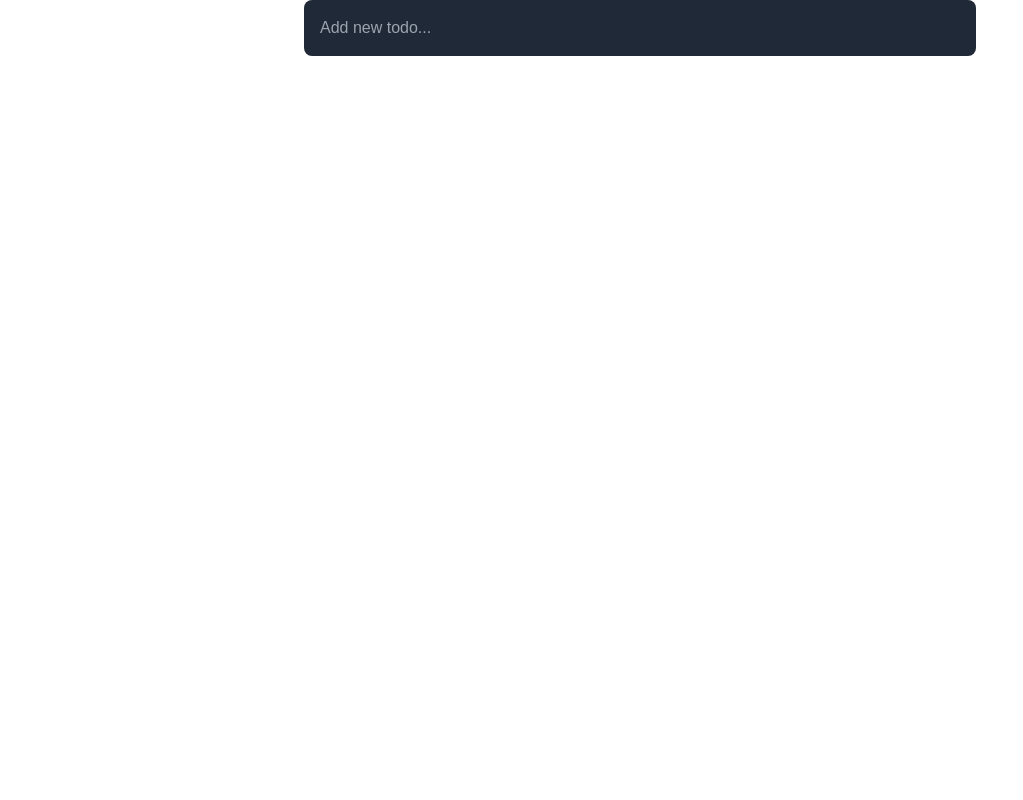
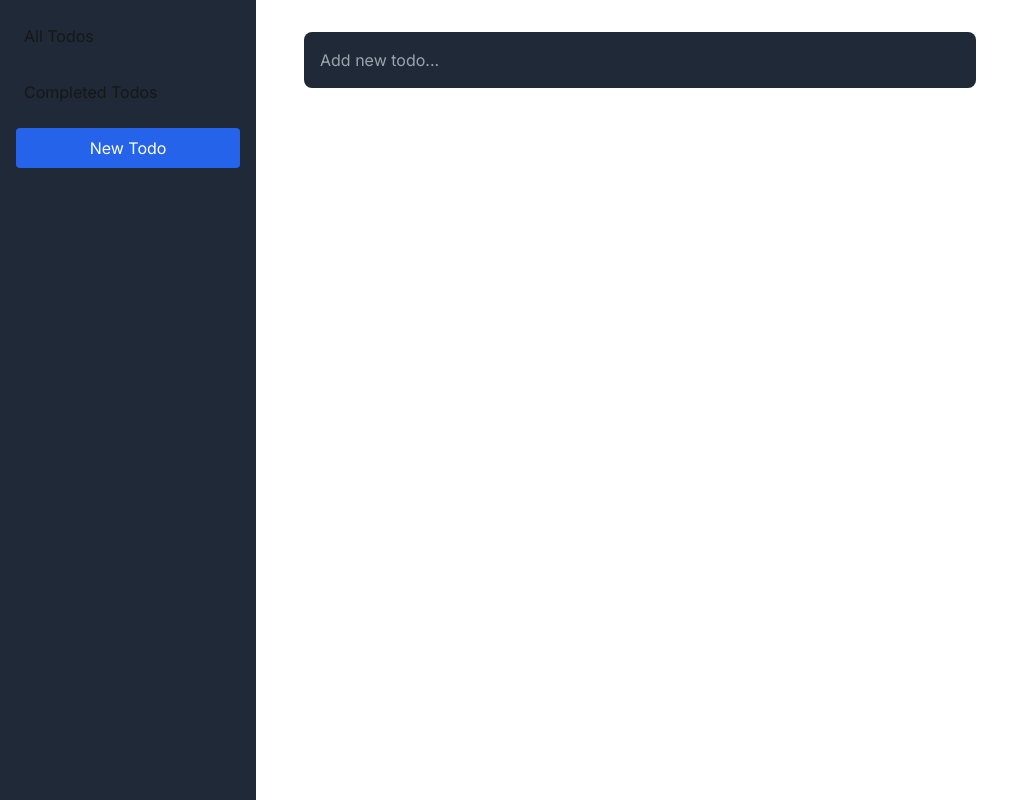
Before and after one commit to osama-mousa/todos, a Next.js app: page / in a window 1280 px wide. Shown: the whole page, without its empty margins (0-1023 px from the left). Built offline with nearby package versions, Linux system fonts and the light colour scheme.

Commit message:
set sidebar to layout

```diff
--- a/src/app/layout.js
+++ b/src/app/layout.js
@@ -1,28 +1,24 @@
-import { Geist, Geist_Mono } from "next/font/google";
 import "./globals.css";
+import { Inter } from "next/font/google";
+import Sidebar from "@/components/Sidebar";
 
-const geistSans = Geist({
-  variable: "--font-geist-sans",
-  subsets: ["latin"],
-});
-
-const geistMono = Geist_Mono({
-  variable: "--font-geist-mono",
-  subsets: ["latin"],
-});
+const inter = Inter({ subsets: ["latin"] });
 
 export const metadata = {
-  title: "Create Next App",
-  description: "Generated by create next app",
+  title: "Todo App",
+  description: "Advanced Todo Application",
 };
 
 export default function RootLayout({ children }) {
   return (
-    <html lang="en">
+    <html lang="en" className="dark">
       <body
-        className={`${geistSans.variable} ${geistMono.variable} antialiased`}
+        className={`${inter.className} dark:bg-gray-900 dark:text-white min-h-screen`}
       >
-        {children}
+        <div className="flex">
+          <Sidebar />
+          <main className="flex-1 p-8">{children}</main>
+        </div>
       </body>
     </html>
   );
```
